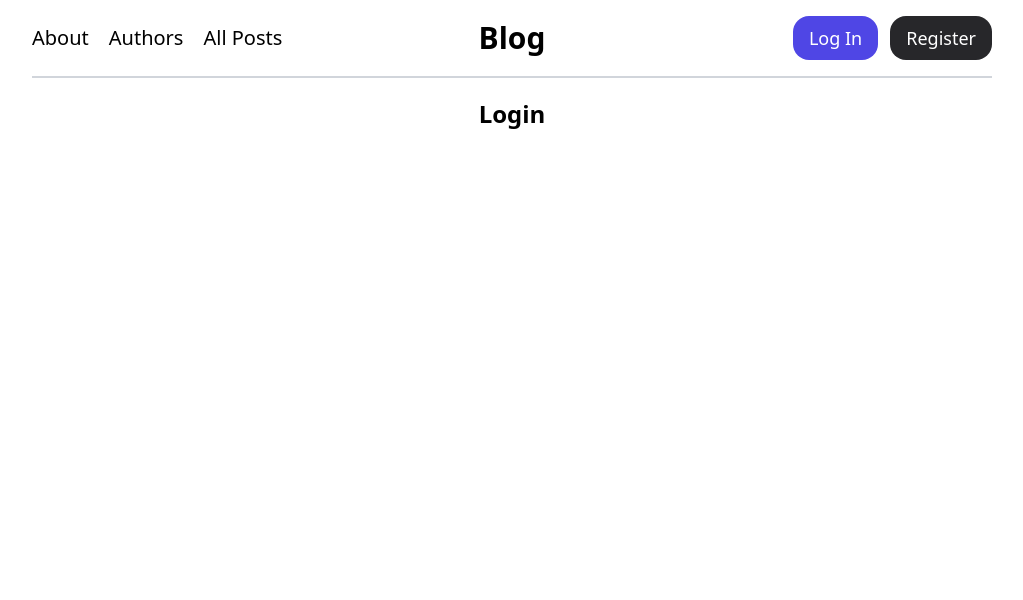
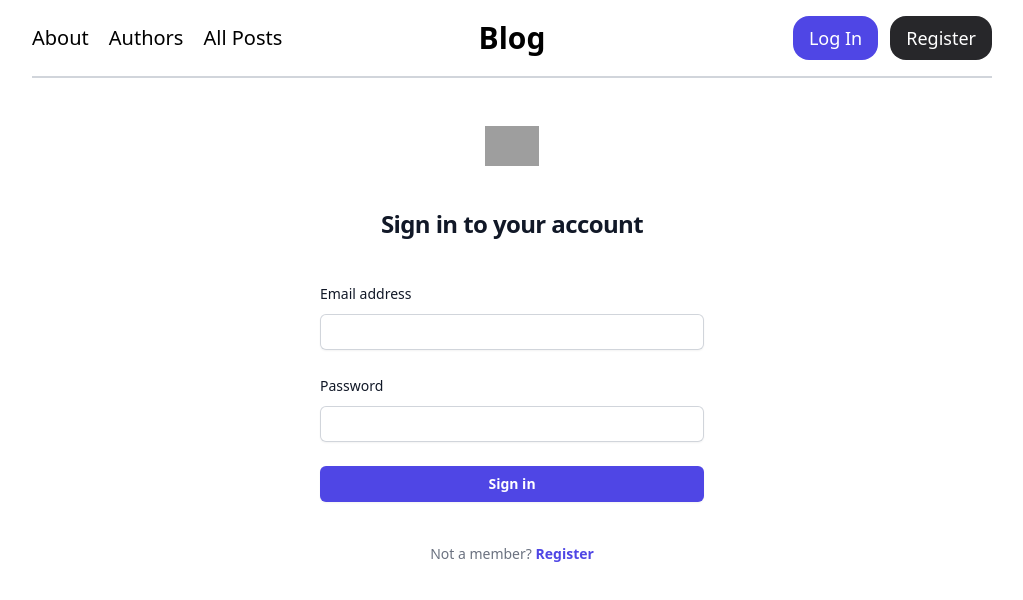
Before and after one commit to alex-delia/blog, a React (Vite) app in the folder frontend-user/: page /login in a window 1280 px wide. Shown: the top 600 px of the page, without its empty margins (128-1151 px from the left). Built offline with nearby package versions, Linux system fonts and the light colour scheme; grey boxes are pictures that could not be loaded.

Commit message:
implement login page, and protect against auth
-if the user is already logged in they are redirected
back to the home page

```diff
--- a/frontend-user/src/components/pages/Login.jsx
+++ b/frontend-user/src/components/pages/Login.jsx
@@ -1,7 +1,104 @@
+import { Link } from "react-router-dom";
+import { useState, useContext } from "react";
+import axios from "axios";
+import { useNavigate, Navigate } from "react-router-dom";
+import AuthContext from "../../context/AuthContext";
+
 const Login = () => {
+    const { login, isAuthenticated } = useContext(AuthContext);
+    const [email, setEmail] = useState('');
+    const [password, setPassword] = useState('');
+    const [error, setError] = useState('');
+    const navigate = useNavigate();
+
+    const handleSubmit = async (e) => {
+        e.preventDefault();
+        setError(null);
+
+        try {
+            const response = await axios.post('http://localhost:3000/login', { email, password });
+            const { token } = response.data;
+            login(response.data.user, token);
+            navigate(-1);
+        } catch (err) {
+            console.error(err);
+            setError('Invalid username or password');
+        }
+    };
+
+    if (isAuthenticated) {
+        return <Navigate to='/' replace />;
+    }
+
     return (
-        <div className="mt-5">
-            <h2 className="text-2xl text-center font-bold underline2">Login</h2>
+        <div className="flex min-h-full flex-1 flex-col justify-center px-6 py-12 lg:px-8">
+            <div className="sm:mx-auto sm:w-full sm:max-w-sm">
+                <img
+                    alt="Your Company"
+                    src="https://tailwindui.com/img/logos/mark.svg?color=indigo&shade=600"
+                    className="mx-auto h-10 w-auto"
+                />
+                <h2 className="mt-10 text-center text-2xl font-bold leading-9 tracking-tight text-gray-900">
+                    Sign in to your account
+                </h2>
+            </div>
+
+            <div className="mt-10 sm:mx-auto sm:w-full sm:max-w-sm">
+                <form onSubmit={handleSubmit} className="space-y-6">
+                    <div>
+                        <label htmlFor="email" className="block text-sm font-medium leading-6 text-gray-900">
+                            Email address
+                        </label>
+                        <div className="mt-2">
+                            <input
+                                type="email"
+                                id="email"
+                                name="email"
+                                value={email}
+                                onChange={(e) => setEmail(e.target.value)}
+                                required
+                                className="block w-full rounded-md border-0 py-1.5 text-gray-900 shadow-sm ring-1 ring-inset ring-gray-300 placeholder:text-gray-400 focus:ring-2 focus:ring-inset focus:ring-indigo-600 sm:text-sm sm:leading-6"
+                            />
+                        </div>
+                    </div>
+
+                    <div>
+                        <div className="flex items-center justify-between">
+                            <label htmlFor="password" className="block text-sm font-medium leading-6 text-gray-900">
+                                Password
+                            </label>
+                        </div>
+                        <div className="mt-2">
+                            <input
+                                id="password"
+                                name="password"
+                                type="password"
+                                value={password}
+                                onChange={(e) => setPassword(e.target.value)}
+                                required
+                                autoComplete="current-password"
+                                className="block w-full rounded-md border-0 py-1.5 text-gray-900 shadow-sm ring-1 ring-inset ring-gray-300 placeholder:text-gray-400 focus:ring-2 focus:ring-inset focus:ring-indigo-600 sm:text-sm sm:leading-6"
+                            />
+                        </div>
+                    </div>
+                    {error && <p className="text-red-500">{error}</p>}
+                    <div>
+                        <button
+                            type="submit"
+                            className="flex w-full justify-center rounded-md bg-indigo-600 px-3 py-1.5 text-sm font-semibold leading-6 text-white shadow-sm hover:bg-indigo-500 focus-visible:outline focus-visible:outline-2 focus-visible:outline-offset-2 focus-visible:outline-indigo-600"
+                        >
+                            Sign in
+                        </button>
+                    </div>
+                </form>
+
+                <p className="mt-10 text-center text-sm text-gray-500">
+                    Not a member?{' '}
+                    <Link to='/register' className="font-semibold leading-6 text-indigo-600 hover:text-indigo-500">
+                        Register
+                    </Link>
+                </p>
+            </div>
         </div>
     );
 };
```
